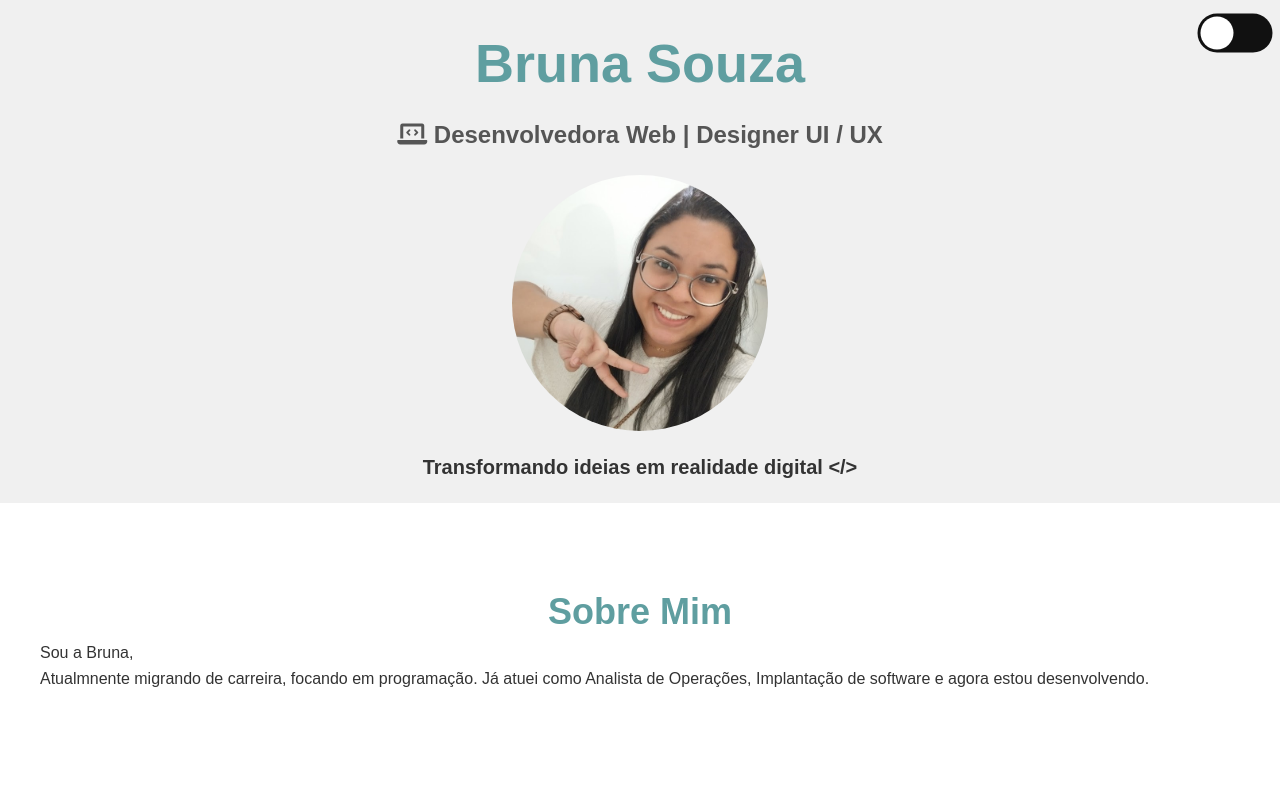
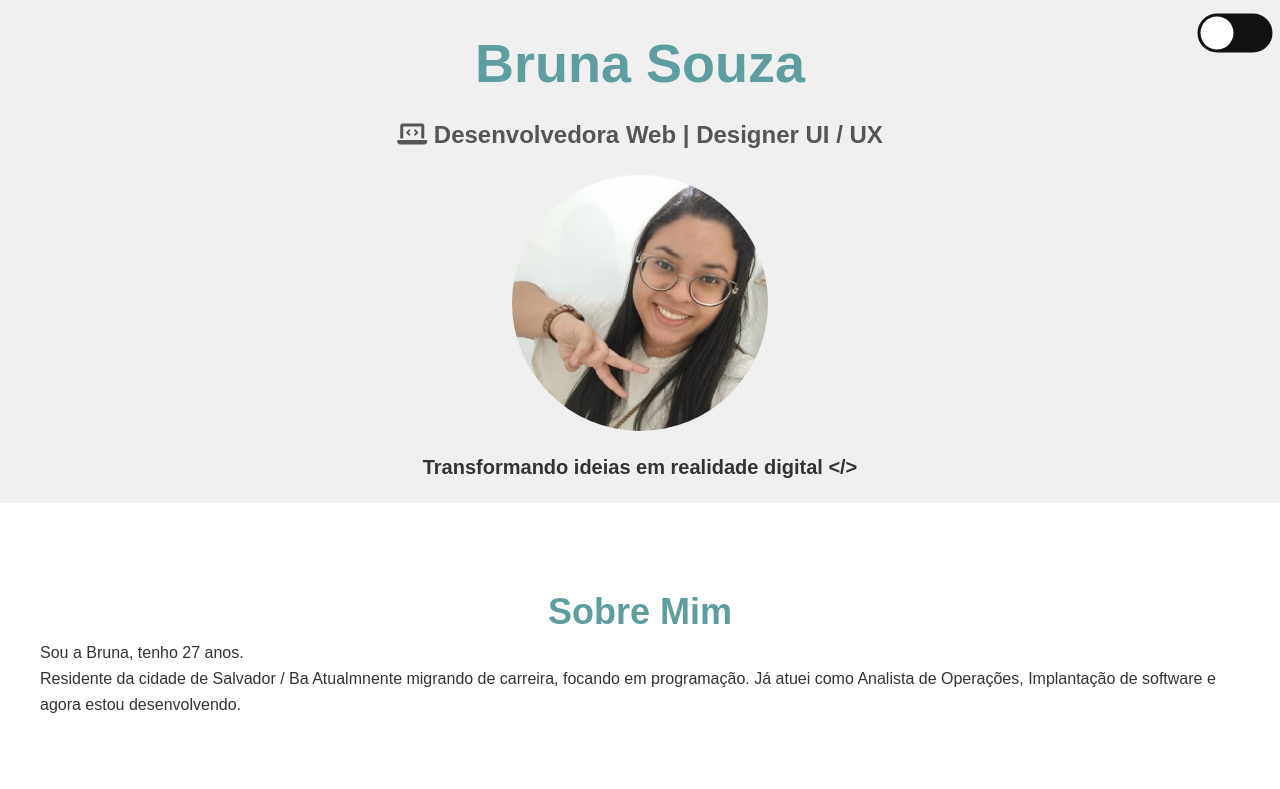
Before and after one commit to BubaSouCruz/meu-portfolio, a plain HTML site: page index.html in a window 1280 px wide. Shown: the top 789 px of the page. Drawn offline with Linux system fonts and the light colour scheme; a web font is replaced by a local one.

Commit message:
Atualizacao html_residente

```diff
--- a/index.html
+++ b/index.html
@@ -32,7 +32,8 @@
     </header>
     <section id="sobre">
         <h3>Sobre Mim</h3>
-        <p>Sou a Bruna,</p>
+        <p>Sou a Bruna, tenho 27 anos.</p>
+        Residente da cidade de Salvador / Ba
         Atualmnente migrando de carreira, focando em programação. Já atuei como Analista de Operações, Implantação de software e agora
         estou desenvolvendo.
     </section>
```
